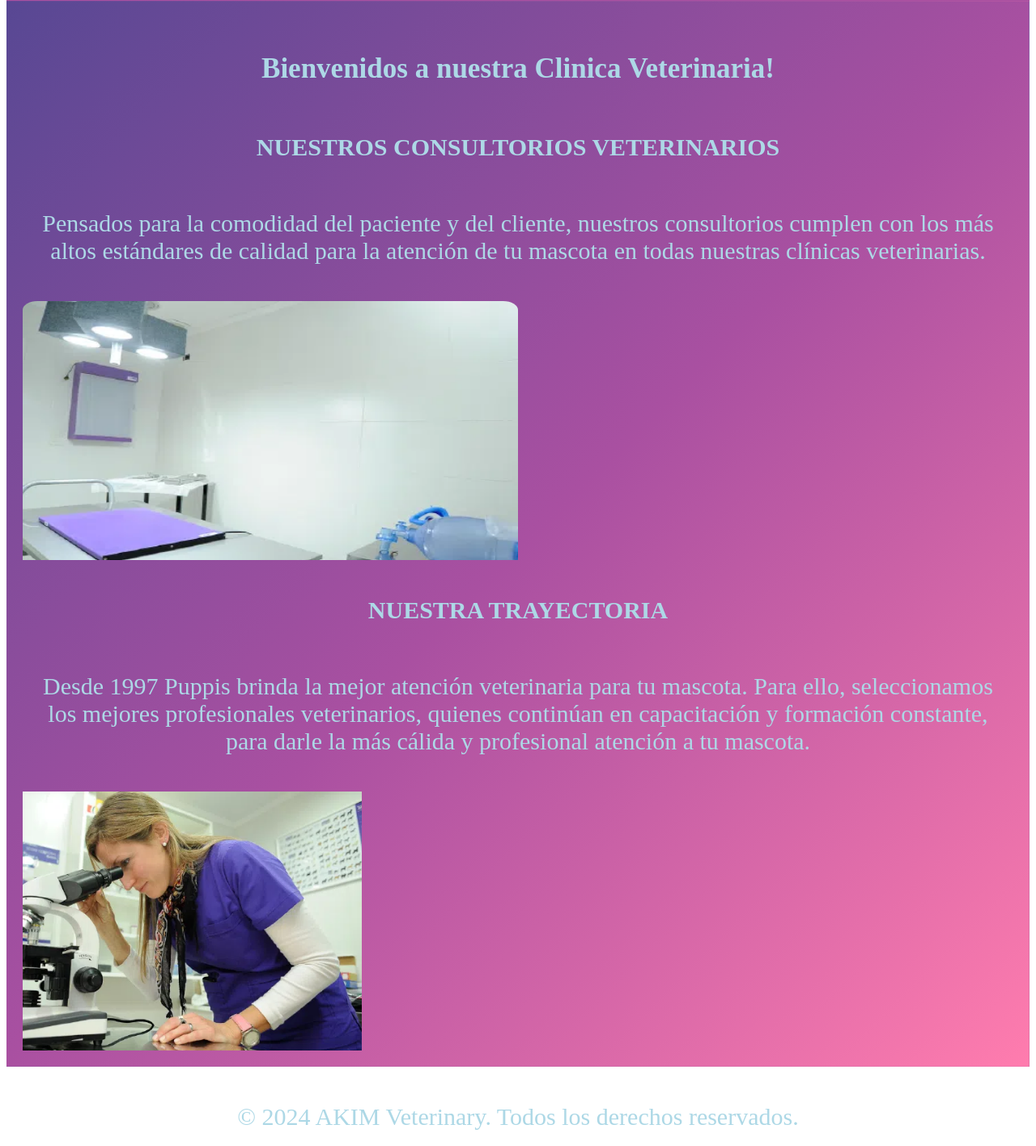
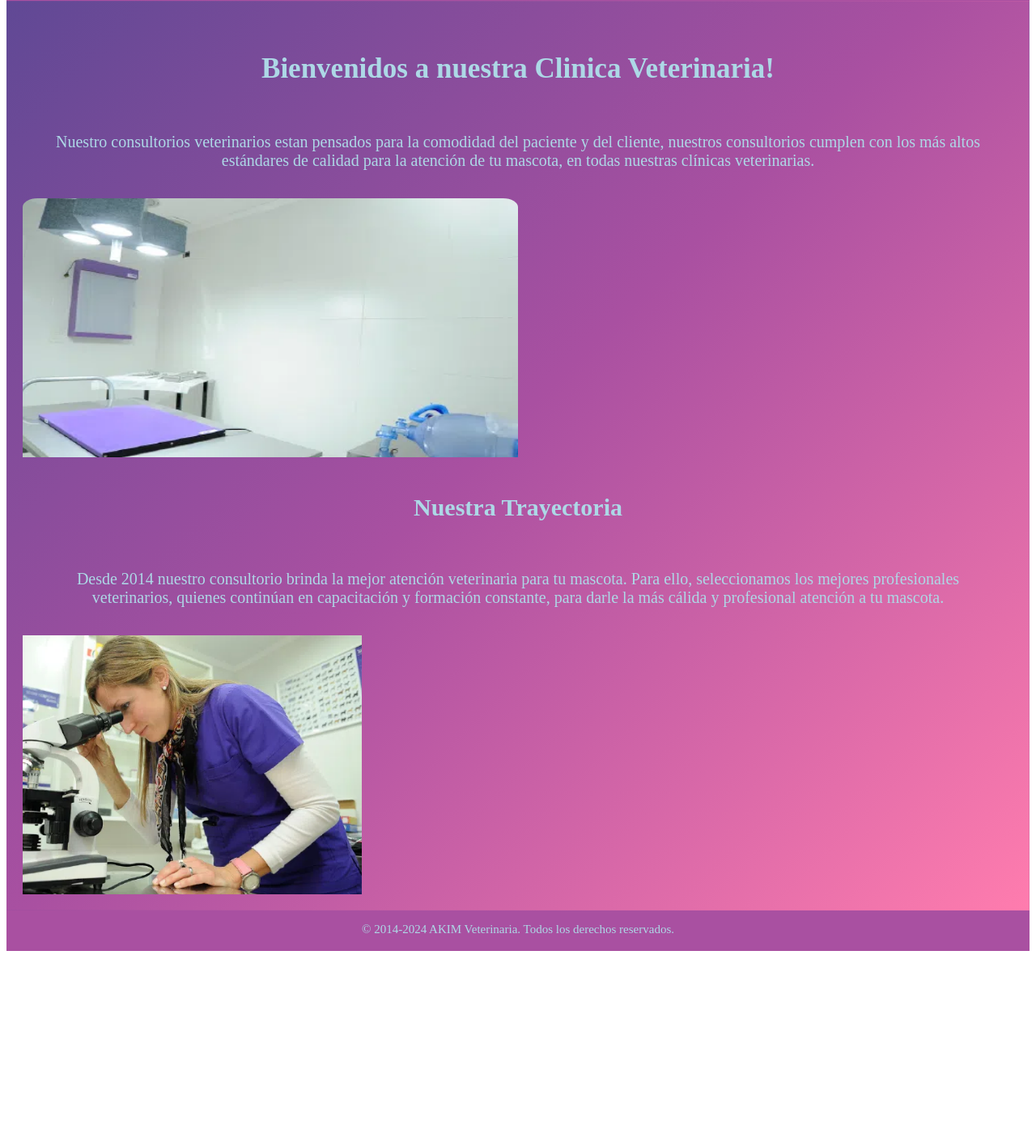
Before and after one commit to edumiguens/TT-Web2, a plain HTML site: page index.html in a window 1280 px wide. Shown: the part 167-1583 px from the top of the page at 81% size. After the commit the page ends 1350 px from the top, so only its background shows below. Drawn offline with Linux system fonts and the light colour scheme; a web font is replaced by a local one.

Commit message:
Cambios00001

```diff
--- a/css/style.css
+++ b/css/style.css
@@ -92,7 +92,7 @@ h3{
 p{
   text-align: center;
   color: lightblue;
-  font-size: 30px;
+  font-size: 20px;
   padding: 15px;
 }
 
@@ -135,7 +135,6 @@ p{
   align-items: center;
 }
 
-
 .container {
   max-width: 400px;
   margin: 0 auto;
@@ -170,3 +169,12 @@ iframe {
   border: 1px solid black;
   width: 100%;
 }
+
+footer{
+  text-align: center;
+  color: lightblue;
+  font-size: 15px;
+  padding: 15px;
+  height: 20px;
+  background-color: #A950A1;
+}
--- a/index.html
+++ b/index.html
@@ -5,7 +5,7 @@
     <link rel="preconnect" href="https://fonts.googleapis.com">
     <link rel="preconnect" href="https://fonts.gstatic.com" crossorigin>
     <link href="https://fonts.googleapis.com/css2?family=Doto:wght@100..900&family=Sour+Gummy:ital,wght@0,100..900;1,100..900&display=swap" rel="stylesheet">
-    <title>AKIM Veterinary</title>
+    <title>AKIM Veterinaria</title>
     <link rel="stylesheet" href="css/style.css">
     <link rel="shortcut icon" href="img/dog.png">
 </head>
@@ -14,7 +14,7 @@
     <header>
         <a href="#" class="logo">
             <img class="logo-img" src="img/dog.png" alt="logo de la compania">
-            <h1 class="logo-nombre">AKIM Veterinary</h1>
+            <h1 class="logo-nombre">AKIM Veterinaria</h1>
         </a>
     </header>
 
@@ -28,15 +28,14 @@
     <main class="content-web">
         <section class="section-bienvenida">
             <h2>Bienvenidos a nuestra Clinica Veterinaria!</h2>
-            <h3>NUESTROS CONSULTORIOS VETERINARIOS</h3>
-            <p>Pensados para la comodidad del paciente y del cliente, nuestros consultorios cumplen con los más altos estándares
-                de calidad para la atención de tu mascota en todas nuestras clínicas veterinarias.</p>
+            <p>Nuestro consultorios veterinarios estan pensados para la comodidad del paciente y del cliente, nuestros consultorios cumplen con los más altos estándares
+                de calidad para la atención de tu mascota, en todas nuestras clínicas veterinarias.</p>
             <article class="slider-container">
                 <img class="slider-item1" src="img/consultorio1.webp" />
                 <img class="slider-item2" src="img/consultorio2.webp" />
             </article>
-            <h3>NUESTRA TRAYECTORIA</h3>
-            <p>Desde 1997 Puppis brinda la mejor atención veterinaria para tu mascota. Para ello, seleccionamos los mejores
+            <h3>Nuestra Trayectoria</h3>
+            <p>Desde 2014 nuestro consultorio brinda la mejor atención veterinaria para tu mascota. Para ello, seleccionamos los mejores
             profesionales veterinarios, quienes continúan en capacitación y formación constante, para darle la más cálida y
             profesional atención a tu mascota.</p>
             <article class="trayectoria-container">
@@ -46,7 +45,7 @@
     </main>
 
     <footer>
-        <p>&copy; 2024 AKIM Veterinary. Todos los derechos reservados.</p>
+        <p1>&copy; 2014-2024 AKIM Veterinaria. Todos los derechos reservados.</p1>
     </footer>
 
 </body>
```
Also changed, not shown: about.html (+4 -4 lines), contact.html (+3 -3 lines), services.html (+3 -3 lines), img/dog.png.
